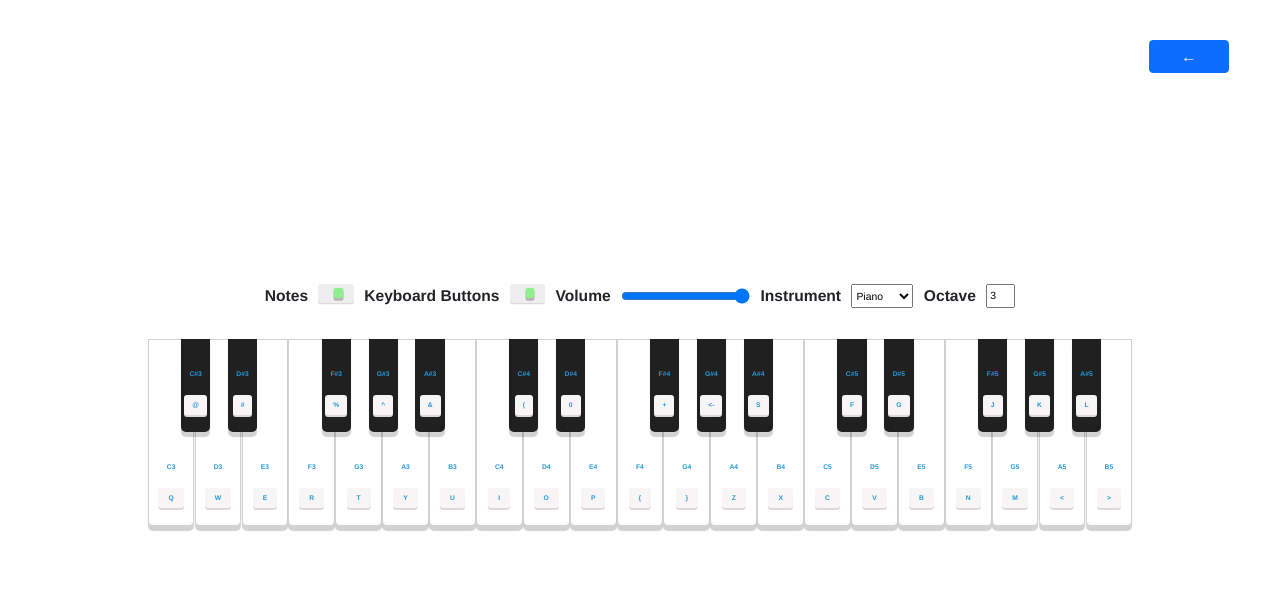
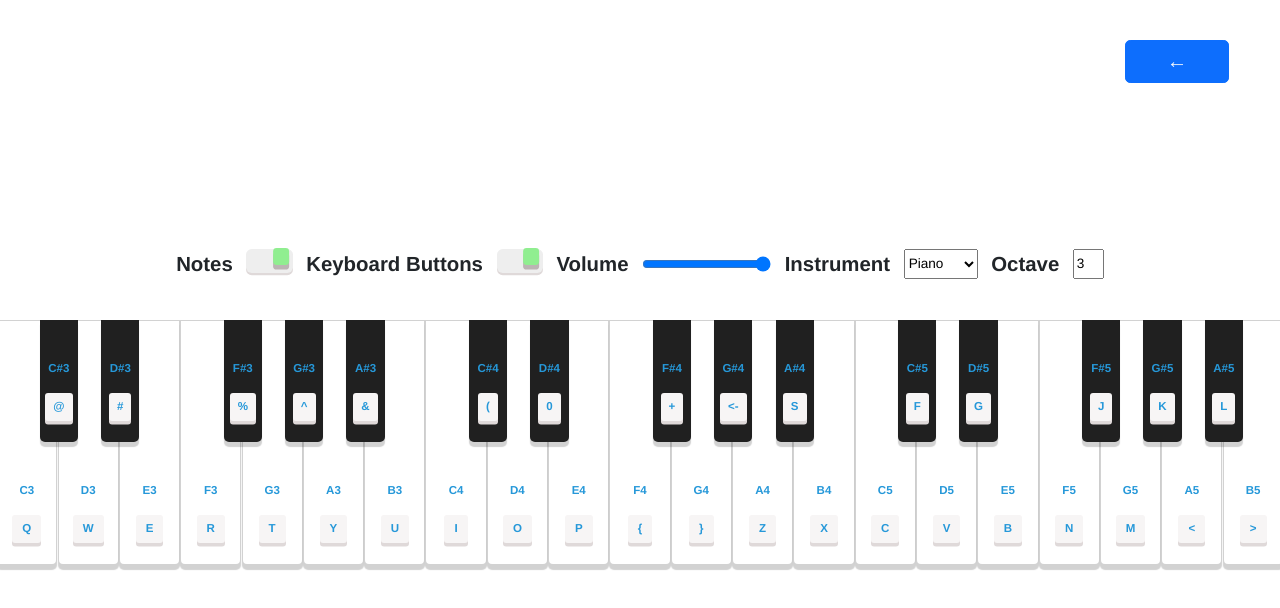
Before and after one commit to amriallam/Multiplayer-Piano, a plain HTML site: page index.html in a window 1280 px wide. Both pictures are taken after a click on the element "Single Player". Drawn offline with Linux system fonts and the light colour scheme.

Commit message:
Overall font-size updated for better accessibility

```diff
--- a/css/style.css
+++ b/css/style.css
@@ -1,6 +1,6 @@
 * {
   margin: 0;
-  font-size: 0.65rem;
+  font-size: 0.85rem;
   font-weight: bold;
   user-select: none;
   font-family: Helvetica;
@@ -12,8 +12,6 @@
   display: flex;
   justify-content: center;
   align-items: center;
-  /* padding-top: 30vh; */
-  overflow: hidden;
 }
 
 /* .key { */
--- a/js/script.js
+++ b/js/script.js
@@ -165,6 +165,8 @@
 // buttons event listners
 addEventListener("load", () => {
     singleplayer.addEventListener("click", () => {
+        socket.disconnect();
+        loadingDiv.classList.add("opacity-0");
         showHide(pianoDisplay, Home)
         startPiano()
     })
```
